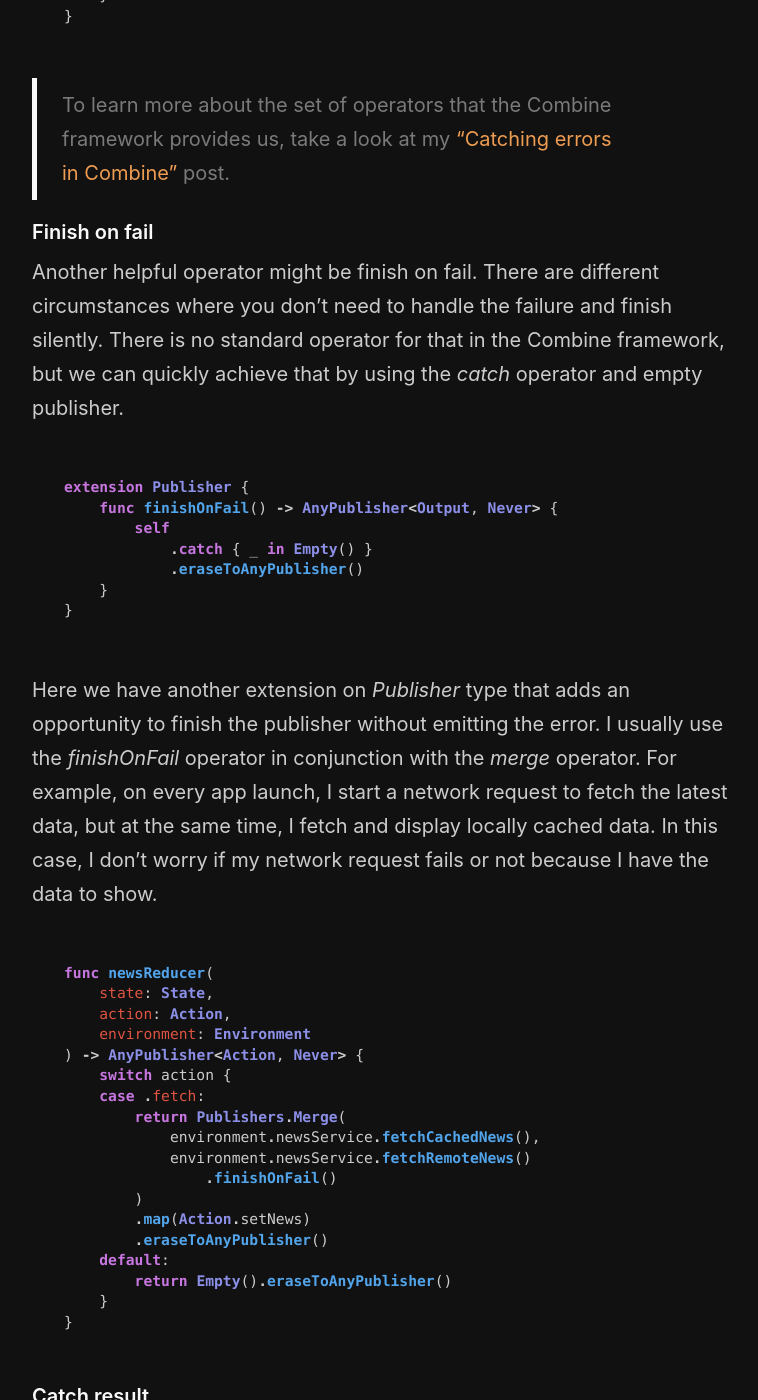
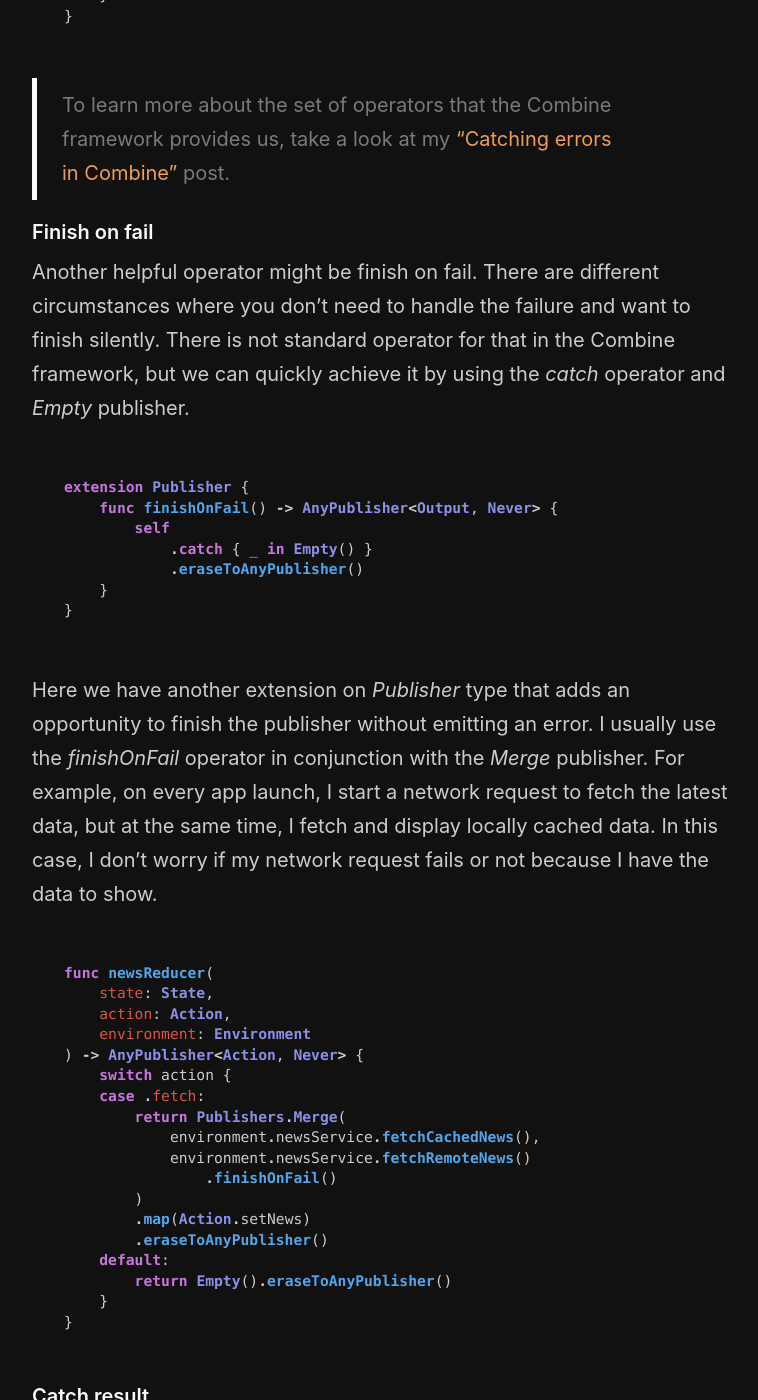
Before and after one commit to mecid/mecid.github.io, a Jekyll site: the page built from _posts/2021-04-28-building-custom-combine-operators-in-swift.md, in a window 1280 px wide and 1400 px high, scrolled down 1530 px. Shown: the whole window, without its empty margins (258-1016 px from the left). Built offline with Jekyll 4.4.1, drawn with Linux system fonts in a browser that asks for light colours.

Commit message:
custom combine operators post updated

````diff
--- a/_posts/2021-04-28-building-custom-combine-operators-in-swift.md
+++ b/_posts/2021-04-28-building-custom-combine-operators-in-swift.md
@@ -43,7 +43,7 @@ Reducer { state, action, environment in
 > To learn more about the set of operators that the Combine framework provides us, take a look at my ["Catching errors in Combine"](/2020/04/22/catching-errors-in-combine/) post.
 
 #### Finish on fail
-Another helpful operator might be finish on fail. There are different circumstances where you don't need to handle the failure and finish silently. There is no standard operator for that in the Combine framework, but we can quickly achieve that by using the *catch* operator and empty publisher.
+Another helpful operator might be finish on fail. There are different circumstances where you don't need to handle the failure and want to finish silently. There is not standard operator for that in the Combine framework, but we can quickly achieve it by using the *catch* operator and *Empty* publisher.
 
 ```swift
 extension Publisher {
@@ -55,7 +55,7 @@ extension Publisher {
 }
 ```
 
-Here we have another extension on *Publisher* type that adds an opportunity to finish the publisher without emitting the error. I usually use the *finishOnFail* operator in conjunction with the *merge* operator. For example, on every app launch, I start a network request to fetch the latest data, but at the same time, I fetch and display locally cached data. In this case, I don't worry if my network request fails or not because I have the data to show.
+Here we have another extension on *Publisher* type that adds an opportunity to finish the publisher without emitting an error. I usually use the *finishOnFail* operator in conjunction with the *Merge* publisher. For example, on every app launch, I start a network request to fetch the latest data, but at the same time, I fetch and display locally cached data. In this case, I don't worry if my network request fails or not because I have the data to show.
 
 ```swift
 func newsReducer(
````
